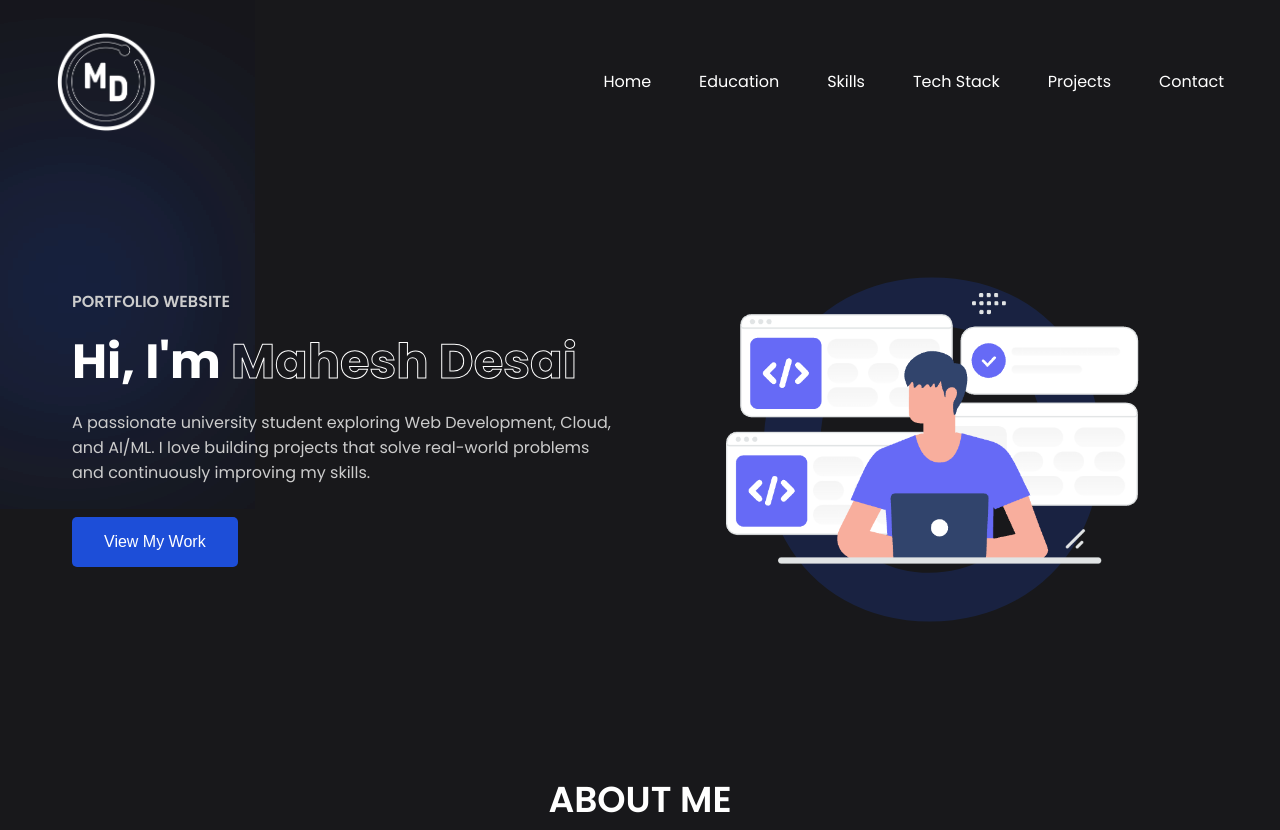
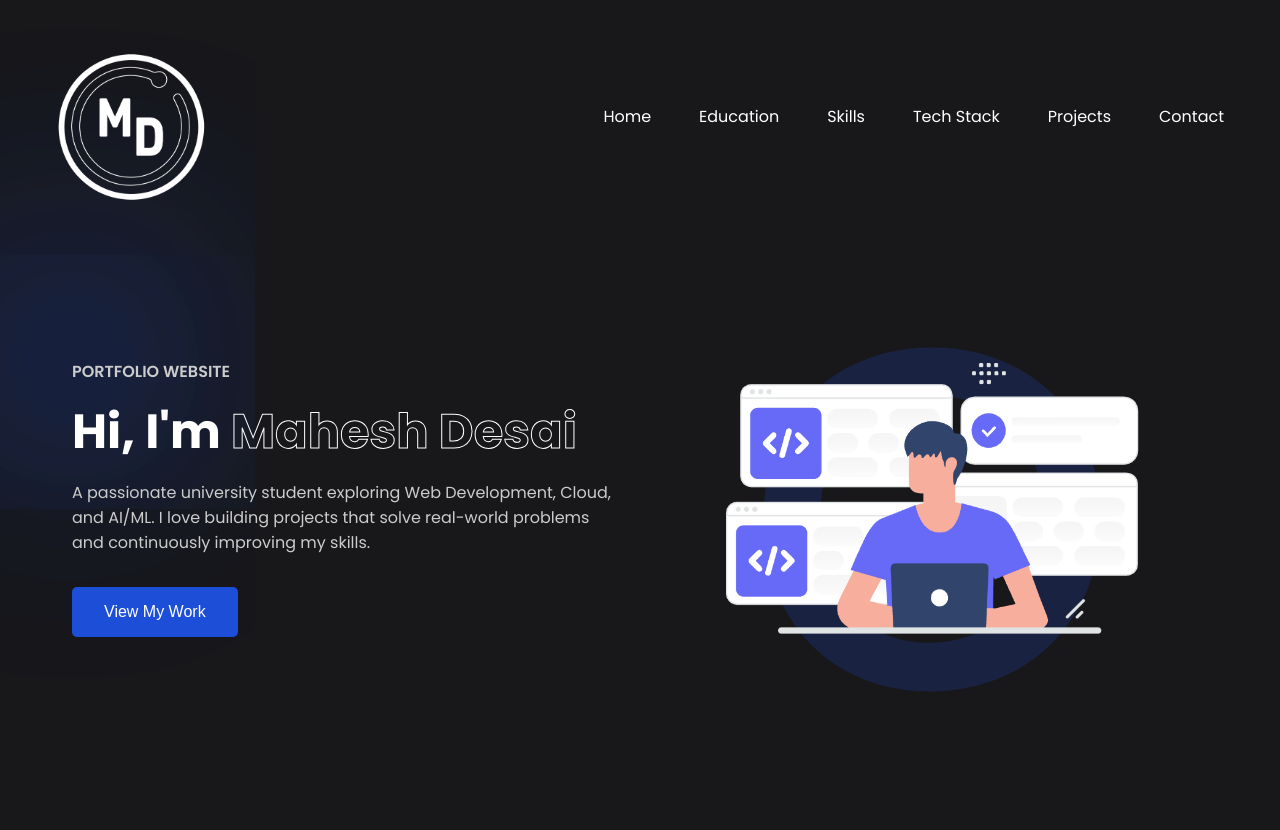
Before and after one commit to mahesh-desai-10/portfolio, a plain HTML site: page index.html in a window 1280 px wide. Shown: the top 830 px of the page. Drawn offline with nearby package versions, Linux system fonts and the light colour scheme.

Commit message:
Change logo size

```diff
--- a/style.css
+++ b/style.css
@@ -33,7 +33,10 @@ nav {
 }
 
 .nav-logo {
-  max-width: 100px;
+  /* max-width: 100px; */
+  width: 150px; /* increase size (adjust as needed) */
+  height: auto; /* keeps aspect ratio */
+  margin-top: 20px;
 }
 
 .nav-links {
@@ -286,7 +289,7 @@ footer {
 }
 
 footer .column .logo {
-  max-width: 100px;
+  max-width: 130px;
   margin-bottom: 2rem;
 }
 
```
